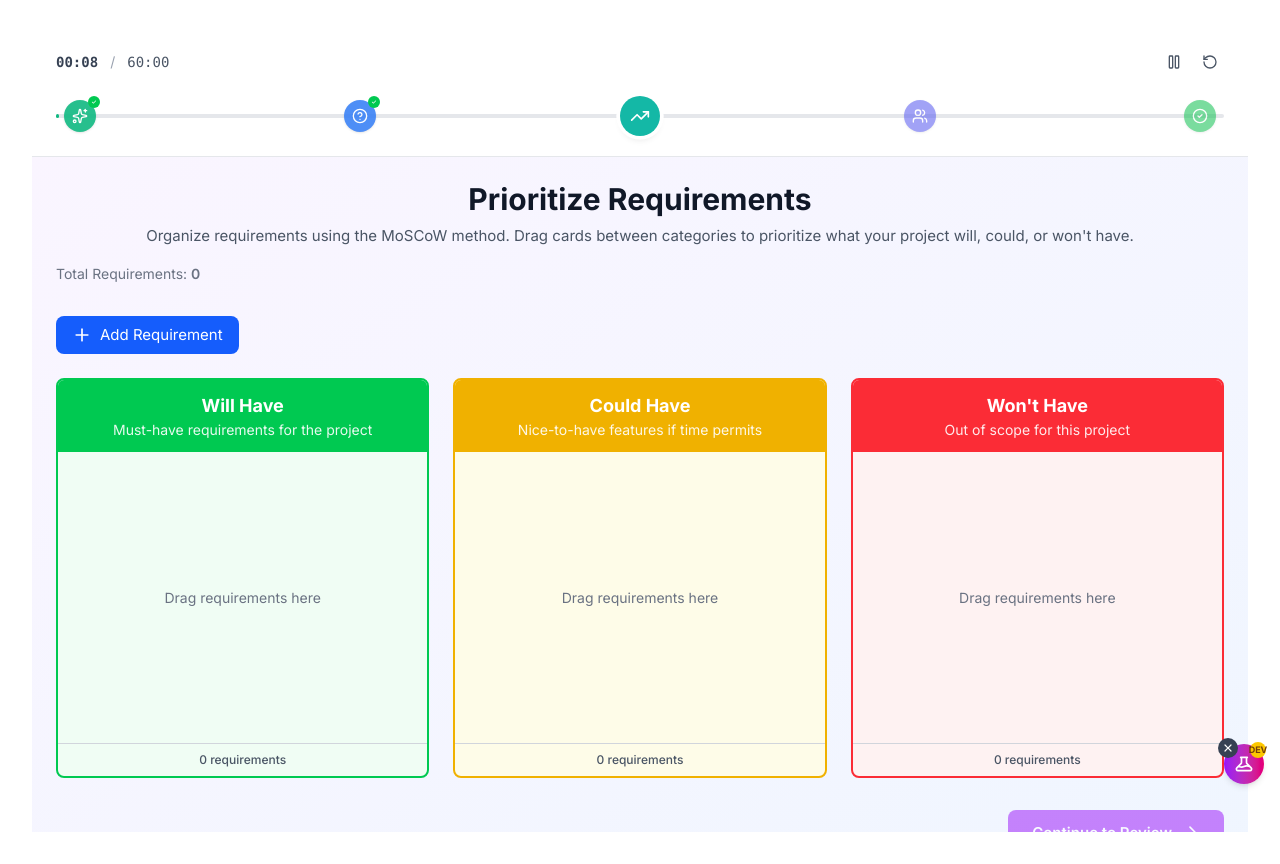
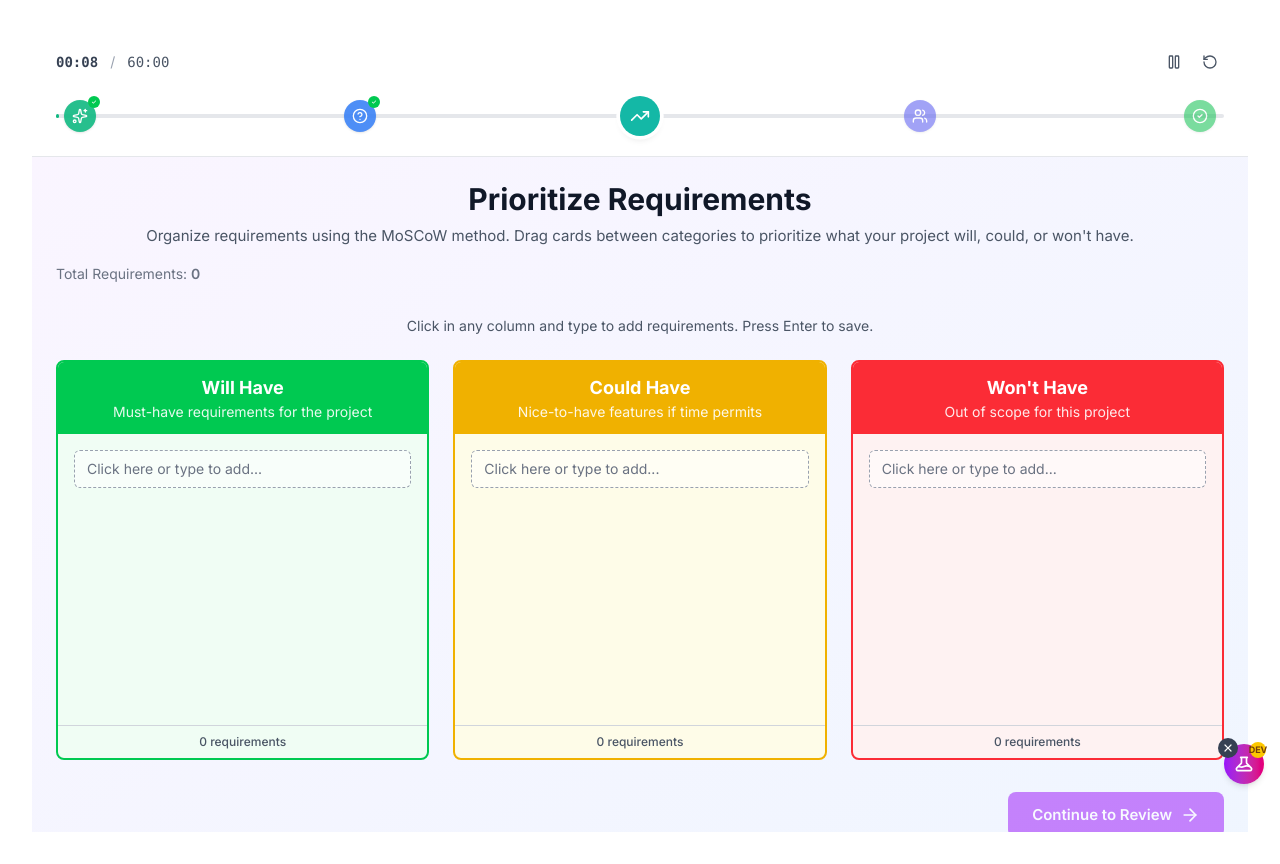
Before and after one commit to Rise-O-Matic/Creative-Discovery-Workshop, a React (Vite) app in the folder creative-brief-wizard/: page / in a window 1280 px wide. Both pictures are taken after a click on the button "Prioritize". Built offline with nearby package versions, Linux system fonts and the light colour scheme.

Commit message:
Redesign Prioritization phase for fast-entry requirements

```diff
--- a/creative-brief-wizard/src/features/prioritization/PrioritizationPage.tsx
+++ b/creative-brief-wizard/src/features/prioritization/PrioritizationPage.tsx
@@ -15,7 +15,7 @@ import {
   sortableKeyboardCoordinates,
   verticalListSortingStrategy,
 } from '@dnd-kit/sortable';
-import { Plus, ArrowRight, CheckCircle2 } from 'lucide-react';
+import { ArrowRight, CheckCircle2 } from 'lucide-react';
 import { useSession } from '../../hooks/useSession';
 import RequirementCardComponent from '../../components/RequirementCard';
 import type { RequirementCard, RequirementPriority } from '../../types';
@@ -26,9 +26,6 @@ export default function PrioritizationPage() {
   const { prioritization } = state;
 
   const [activeCard, setActiveCard] = useState<RequirementCard | null>(null);
-  const [newRequirement, setNewRequirement] = useState('');
-  const [newSource, setNewSource] = useState('');
-  const [showAddForm, setShowAddForm] = useState(false);
 
   const sensors = useSensors(
     useSensor(PointerSensor, {
@@ -67,17 +64,17 @@ export default function PrioritizationPage() {
     }
   };
 
-  const handleAddRequirement = () => {
-    if (!newRequirement.trim()) return;
+  const handleAddRequirement = (description: string, priority: RequirementPriority) => {
+    if (!description.trim()) return;
 
+    const cardId = Math.random().toString(36).substr(2, 9);
     addRequirementCard({
-      description: newRequirement.trim(),
-      source: newSource.trim() || 'Manual Entry',
+      description: description.trim(),
+      source: 'Manual Entry',
     });
 
-    setNewRequirement('');
-    setNewSource('');
-    setShowAddForm(false);
+    // Move to the correct priority
+    moveRequirementCard(cardId, priority);
   };
 
   const handleDelete = (cardId: string) => {
@@ -116,68 +113,9 @@ export default function PrioritizationPage() {
           </div>
         </div>
 
-        {/* Add Requirement Button */}
-        <div className="mb-6">
-          {!showAddForm ? (
-            <button
-              onClick={() => setShowAddForm(true)}
-              className="flex items-center gap-2 rounded-lg bg-blue-600 px-4 py-2 text-white transition-colors hover:bg-blue-700"
-            >
-              <Plus className="h-5 w-5" />
-              Add Requirement
-            </button>
-          ) : (
-            <div className="rounded-lg border border-gray-300 bg-white p-4 shadow-sm">
-              <h3 className="mb-3 text-sm font-semibold text-gray-900">New Requirement</h3>
-              <div className="space-y-3">
-                <div>
-                  <label htmlFor="description" className="block text-xs font-medium text-gray-700">
-                    Description *
-                  </label>
-                  <textarea
-                    id="description"
-                    value={newRequirement}
-                    onChange={(e) => setNewRequirement(e.target.value)}
-                    placeholder="Enter requirement description..."
-                    className="mt-1 w-full rounded-md border border-gray-300 px-3 py-2 text-sm focus:border-blue-500 focus:outline-none focus:ring-1 focus:ring-blue-500"
-                    rows={3}
-                  />
-                </div>
-                <div>
-                  <label htmlFor="source" className="block text-xs font-medium text-gray-700">
-                    Source (optional)
-                  </label>
-                  <input
-                    id="source"
-                    type="text"
-                    value={newSource}
-                    onChange={(e) => setNewSource(e.target.value)}
-                    placeholder="e.g., Customer Discovery, Spot Exercise..."
-                    className="mt-1 w-full rounded-md border border-gray-300 px-3 py-2 text-sm focus:border-blue-500 focus:outline-none focus:ring-1 focus:ring-blue-500"
-                  />
-                </div>
-                <div className="flex gap-2">
-                  <button
-                    onClick={handleAddRequirement}
-                    disabled={!newRequirement.trim()}
-                    className="rounded-md bg-blue-600 px-4 py-2 text-sm font-medium text-white transition-colors hover:bg-blue-700 disabled:cursor-not-allowed disabled:opacity-50"
-                  >
-                    Add to "Will Have"
-                  </button>
-                  <button
-                    onClick={() => {
-                      setShowAddForm(false);
-                      setNewRequirement('');
-                      setNewSource('');
-                    }}
-                    className="rounded-md border border-gray-300 bg-white px-4 py-2 text-sm font-medium text-gray-700 transition-colors hover:bg-gray-50"
-                  >
-                    Cancel
-                  </button>
-                </div>
-              </div>
-            </div>
-          )}
+        {/* Info Text */}
+        <div className="mb-6 text-sm text-gray-600">
+          <p>Click in any column and type to add requirements. Press Enter to save.</p>
         </div>
 
         {/* MoSCoW Columns */}
@@ -196,6 +134,7 @@ export default function PrioritizationPage() {
               cards={prioritization.willHave}
               onDelete={handleDelete}
               color="green"
+              onAddRequirement={handleAddRequirement}
             />
 
             {/* Could Have Column */}
@@ -206,6 +145,7 @@ export default function PrioritizationPage() {
               cards={prioritization.couldHave}
               onDelete={handleDelete}
               color="yellow"
+              onAddRequirement={handleAddRequirement}
             />
 
             {/* Won't Have Column */}
@@ -216,6 +156,7 @@ export default function PrioritizationPage() {
               cards={prioritization.wontHave}
               onDelete={handleDelete}
               color="red"
+              onAddRequirement={handleAddRequirement}
             />
           </div>
 
@@ -254,6 +195,7 @@ interface PriorityColumnProps {
   cards: RequirementCard[];
   onDelete: (cardId: string) => void;
   color: 'green' | 'yellow' | 'red';
+  onAddRequirement: (description: string, priority: RequirementPriority) => void;
 }
 
 function PriorityColumn({
@@ -263,7 +205,9 @@ function PriorityColumn({
   cards,
   onDelete,
   color,
+  onAddRequirement,
 }: PriorityColumnProps) {
+  const [inputValue, setInputValue] = useState('');
   const colorClasses = {
     green: 'border-green-500 bg-green-50',
     yellow: 'border-yellow-500 bg-yellow-50',
@@ -275,6 +219,8 @@ function PriorityColumn({
     yellow: 'bg-yellow-500',
     red: 'bg-red-500',
   };
+
+
 
   return (
     <SortableContext
@@ -294,15 +240,24 @@ function PriorityColumn({
 
         {/* Cards Container */}
         <div className="flex-1 space-y-2 p-4">
-          {cards.length === 0 ? (
-            <div className="flex h-full items-center justify-center text-center">
-              <p className="text-sm text-gray-500">Drag requirements here</p>
-            </div>
-          ) : (
-            cards.map((card) => (
-              <RequirementCardComponent key={card.id} card={card} onDelete={onDelete} />
-            ))
-          )}
+          {cards.map((card) => (
+            <RequirementCardComponent key={card.id} card={card} onDelete={onDelete} />
+          ))}
+
+          {/* Fast-Entry Input */}
+          <input
+            type="text"
+            value={inputValue}
+            onChange={(e) => setInputValue(e.target.value)}
+            onKeyDown={(e) => {
+              if (e.key === 'Enter' && inputValue.trim()) {
+                onAddRequirement(inputValue.trim(), priority);
+                setInputValue('');
+              }
+            }}
+            placeholder={cards.length === 0 ? 'Click here or type to add...' : 'Type to add...'}
+            className="w-full rounded-md border border-dashed border-gray-400 bg-white/50 px-3 py-2 text-sm placeholder-gray-500 focus:border-solid focus:border-blue-500 focus:outline-none focus:ring-1 focus:ring-blue-500 transition-all"
+          />
         </div>
 
         {/* Card Count */}
```
